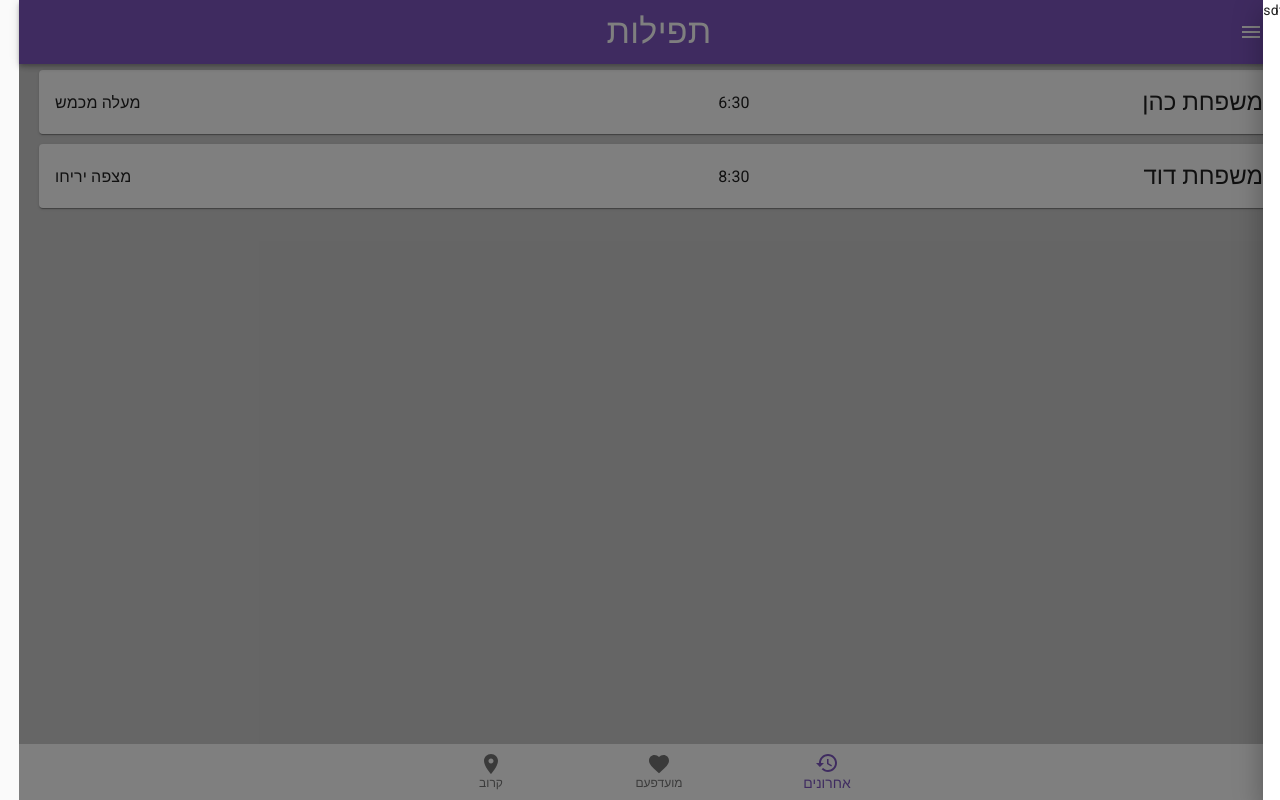
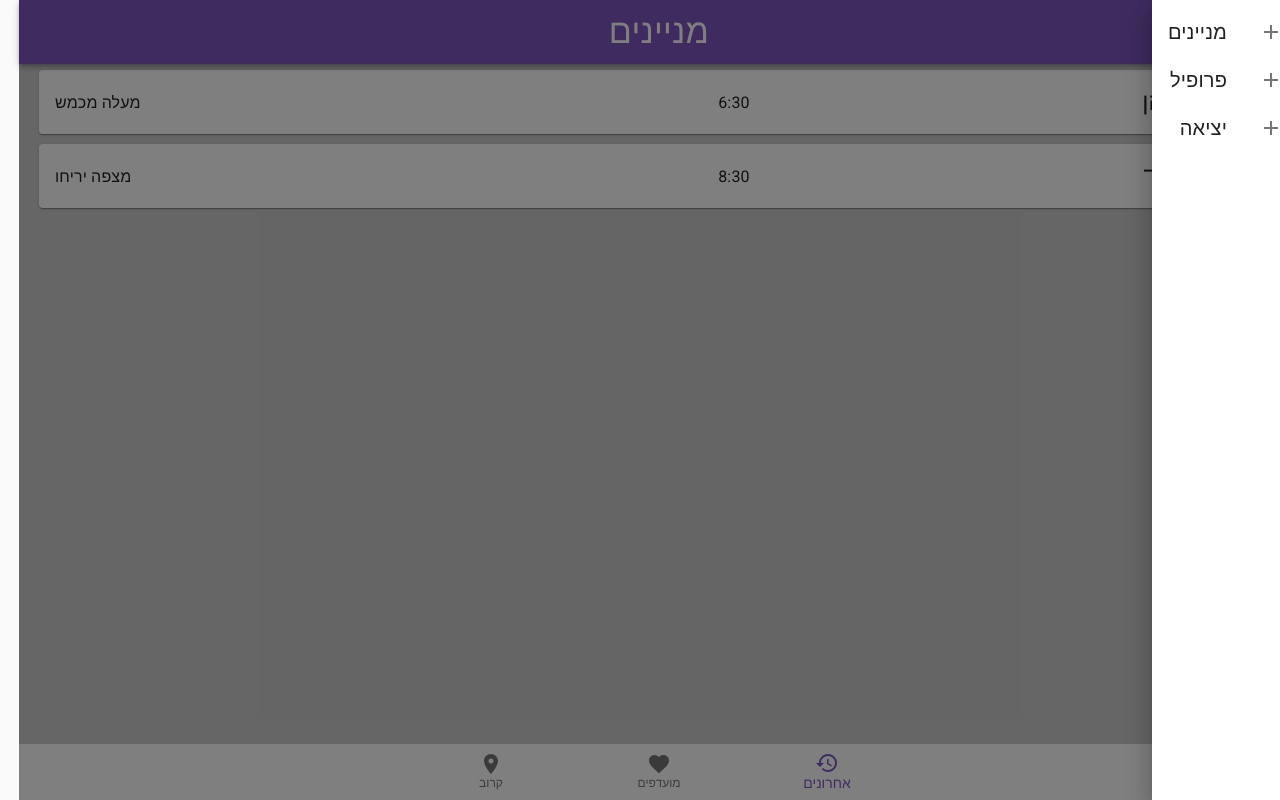
Before and after one commit to neriyabl/minyan-app, a React (Create React App) app: page / in a window 1280 px wide. Both pictures are taken after a click on the button "menu". Built offline with nearby package versions, Linux system fonts and the light colour scheme.

Commit message:
drawer pages

```diff
--- a/src/App.js
+++ b/src/App.js
@@ -6,8 +6,14 @@ import {
   ThemeProvider,
   Container,
   Drawer,
+  List,
+  ListItem,
+  Typography,
+  ListItemIcon,
 } from "@material-ui/core";
 import { deepPurple } from "@material-ui/core/colors";
+
+import AddIcon from "@material-ui/icons/Add";
 
 import Header from "./components/Header";
 import Bottom from "./components/Bottom";
@@ -33,10 +39,13 @@ const useStyles = makeStyles({
   },
 });
 
+const pages = ["מניינים", "פרופיל", "יציאה"];
+
 function App() {
   const classes = useStyles();
   const [page, setPage] = useState(0);
   const [drawer, setDrawer] = useState(false);
+  const [drawerPage, setDrawerPage] = useState(0);
 
   const toggleDrawer = (open) => (event) => {
     if (
@@ -52,10 +61,10 @@ function App() {
   return (
     <ThemeProvider theme={theme}>
       <div className="App">
-        <Header onOpenDrawer={toggleDrawer(true)} />
+        <Header onOpenDrawer={toggleDrawer(true)} title={pages[drawerPage]} />
         <Container className={classes.appMain}>
           {prayers.map((prayer) => (
-            <Prayer prayer={prayer} />
+            <Prayer prayer={prayer} key={prayer._id} />
           ))}
         </Container>
         <Bottom
@@ -65,7 +74,23 @@ function App() {
           }}
         />
         <Drawer anchor="left" open={drawer} onClose={toggleDrawer(false)}>
-          <span>sdfds</span>
+          <List component="nav">
+            {pages.map((page, i) => (
+              <ListItem
+                button
+                key={page}
+                onClick={() => {
+                  setDrawerPage(i);
+                  toggleDrawer(false)({});
+                }}
+              >
+                <ListItemIcon>
+                  <AddIcon />
+                </ListItemIcon>
+                <Typography variant="h6">{page}</Typography>
+              </ListItem>
+            ))}
+          </List>
         </Drawer>
       </div>
       <CssBaseline />
--- a/src/components/Bottom.js
+++ b/src/components/Bottom.js
@@ -27,7 +27,7 @@ export default function Bottom({ value, onChange }) {
       className={classes.bottomNavigation}
     >
       <BottomNavigationAction label="אחרונים" icon={<RestoreIcon />} />
-      <BottomNavigationAction label="מועדפעם" icon={<FavoriteIcon />} />
+      <BottomNavigationAction label="מועדפים" icon={<FavoriteIcon />} />
       <BottomNavigationAction label="קרוב" icon={<LocationOnIcon />} />
     </BottomNavigation>
   );
--- a/src/components/Header.js
+++ b/src/components/Header.js
@@ -18,7 +18,7 @@ const useStyles = makeStyles((theme) => ({
   },
 }));
 
-export default function Header({ onOpenDrawer }) {
+export default function Header({ onOpenDrawer, title }) {
   const classes = useStyles();
   return (
     <AppBar position="fixed">
@@ -33,7 +33,7 @@ export default function Header({ onOpenDrawer }) {
           <MenuIcon />
         </IconButton>
         <Typography variant="h4" className={classes.title}>
-          תפילות
+          {title}
         </Typography>
       </Toolbar>
     </AppBar>
```
